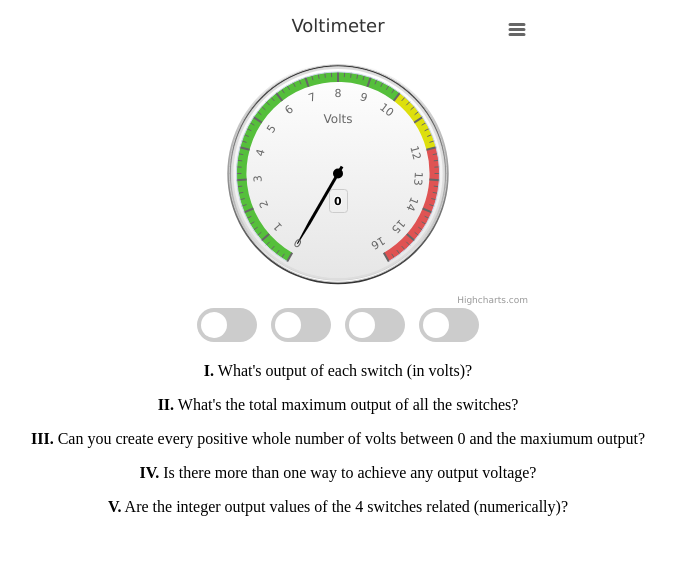
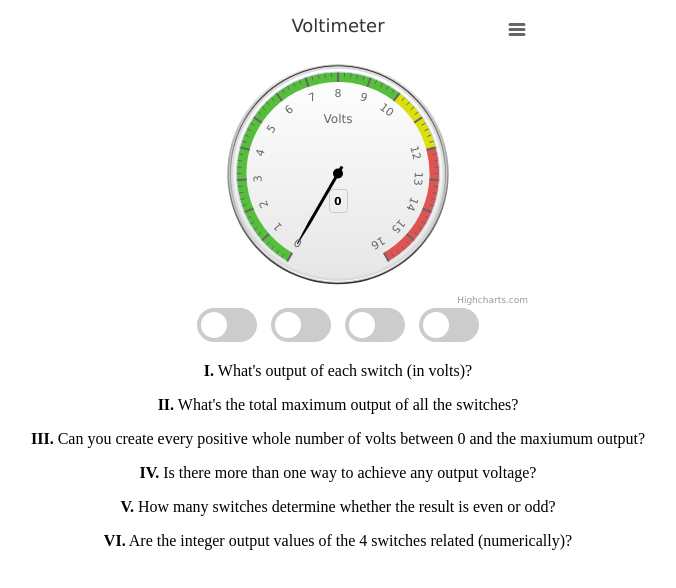
Before and after one commit to GlenKPeterson/One-off_Examples, a plain HTML site: page docs/voltSwitch.html in a window 1280 px wide. Shown: the whole page, without its empty margins (302-978 px from the left). Drawn offline with nearby package versions, Linux system fonts and the light colour scheme.

Commit message:
Update voltSwitch.html

```diff
--- a/docs/voltSwitch.html
+++ b/docs/voltSwitch.html
@@ -205,7 +205,8 @@ function (chart) {
 <p><b>II.</b> What's the total maximum output of all the switches?</p>
 <p><b>III.</b> Can you create every positive whole number of volts between 0 and the maxiumum output?</p>
 <p><b>IV.</b> Is there more than one way to achieve any output voltage?</p>
-<p><b>V.</b> Are the integer output values of the 4 switches related (numerically)?</p>
+<p><b>V.</b> How many switches determine whether the result is even or odd?</p>
+<p><b>VI.</b> Are the integer output values of the 4 switches related (numerically)?</p>
 </div>
 
 </body>
```
